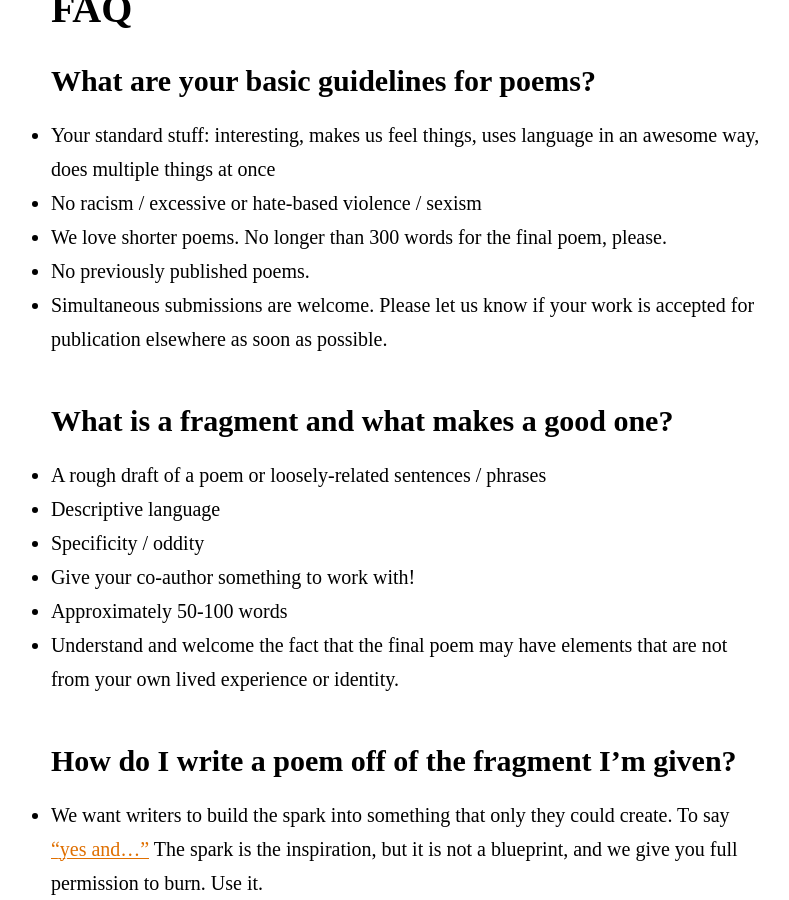
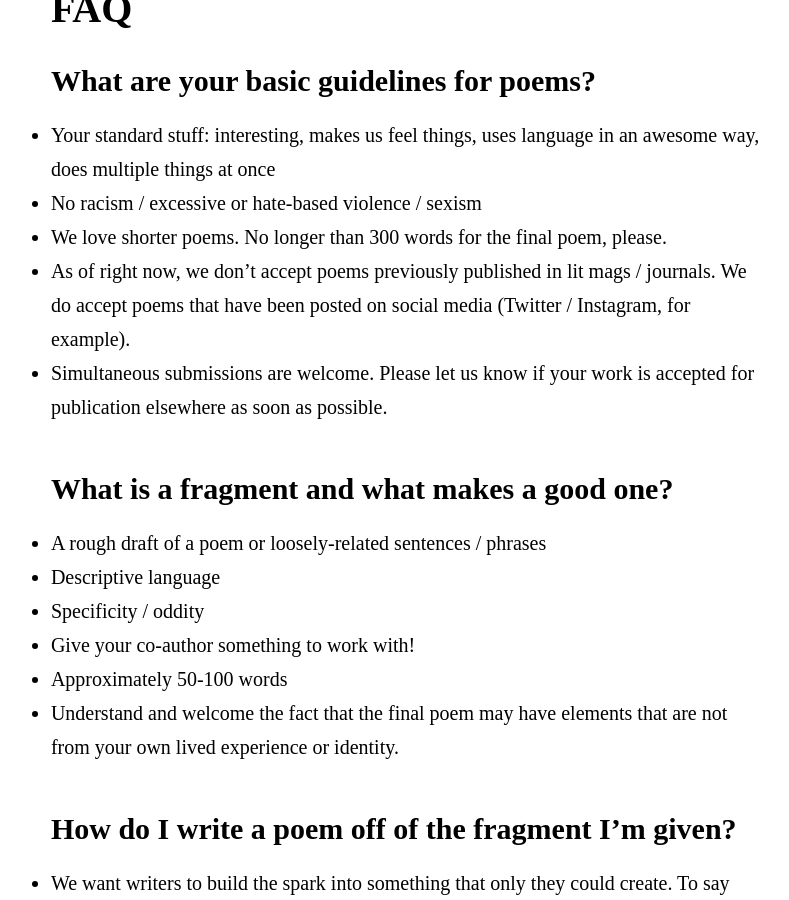
Before and after one commit to atmars77/atmars77.github.io, a Jekyll site: the page built from submit.md, in a window 1280 px wide and 900 px high, scrolled down 649 px. Shown: the whole window, without its empty margins (232-1021 px from the left). Built offline with Jekyll 4.4.1, drawn with Linux system fonts in a browser that asks for light colours; some web fonts are replaced.

Commit message:
changing submission instructions

```diff
--- a/submit.md
+++ b/submit.md
@@ -16,7 +16,7 @@ To submit, fill out this [Google Form](https://docs.google.com/forms/d/e/1FAIpQL
 * Your standard stuff: interesting, makes us feel things, uses language in an awesome way, does multiple things at once
 * No racism / excessive or hate-based violence / sexism
 * We love shorter poems. No longer than 300 words for the final poem, please.
-* No previously published poems.
+* As of right now, we don't accept poems previously published in lit mags / journals. We do accept poems that have been posted on social media (Twitter / Instagram, for example).
 * Simultaneous submissions are welcome. Please let us know if your work is accepted for publication elsewhere as soon as possible.
 
 ### What is a fragment and what makes a good one?
```
